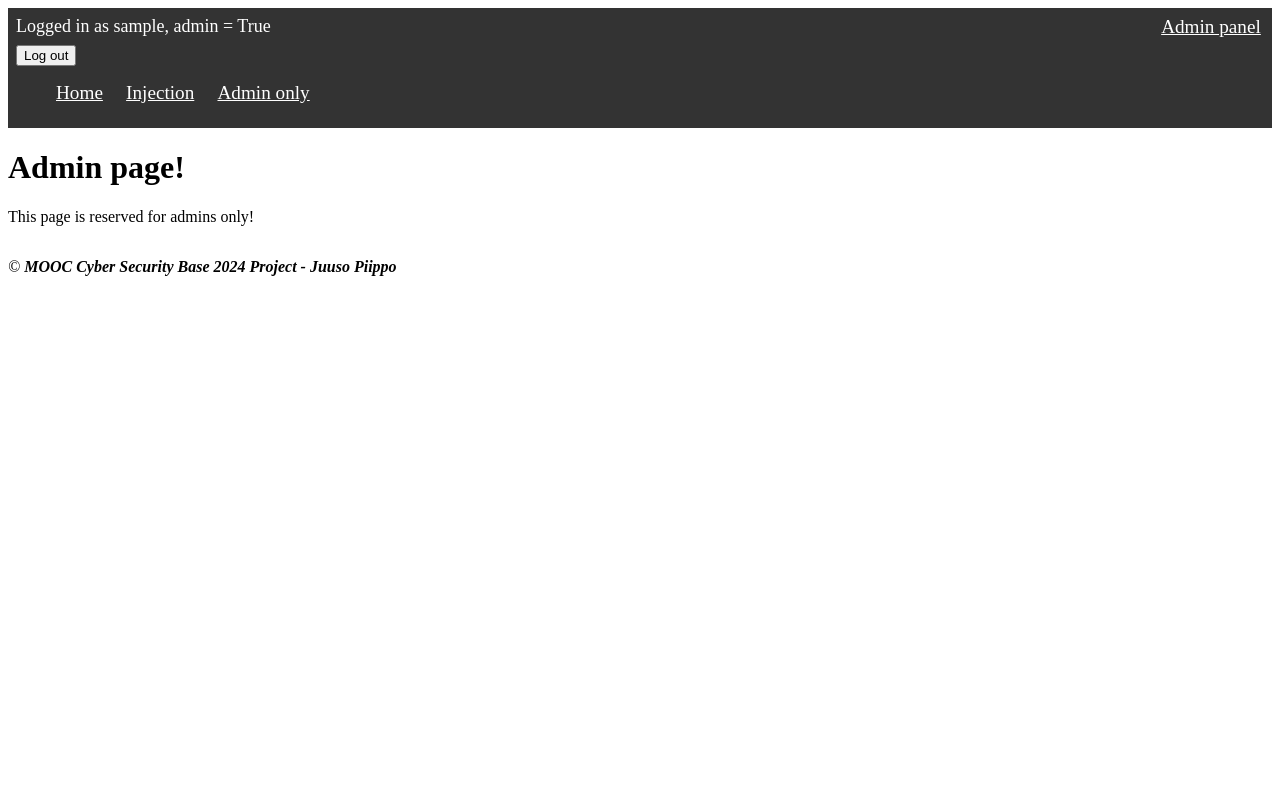
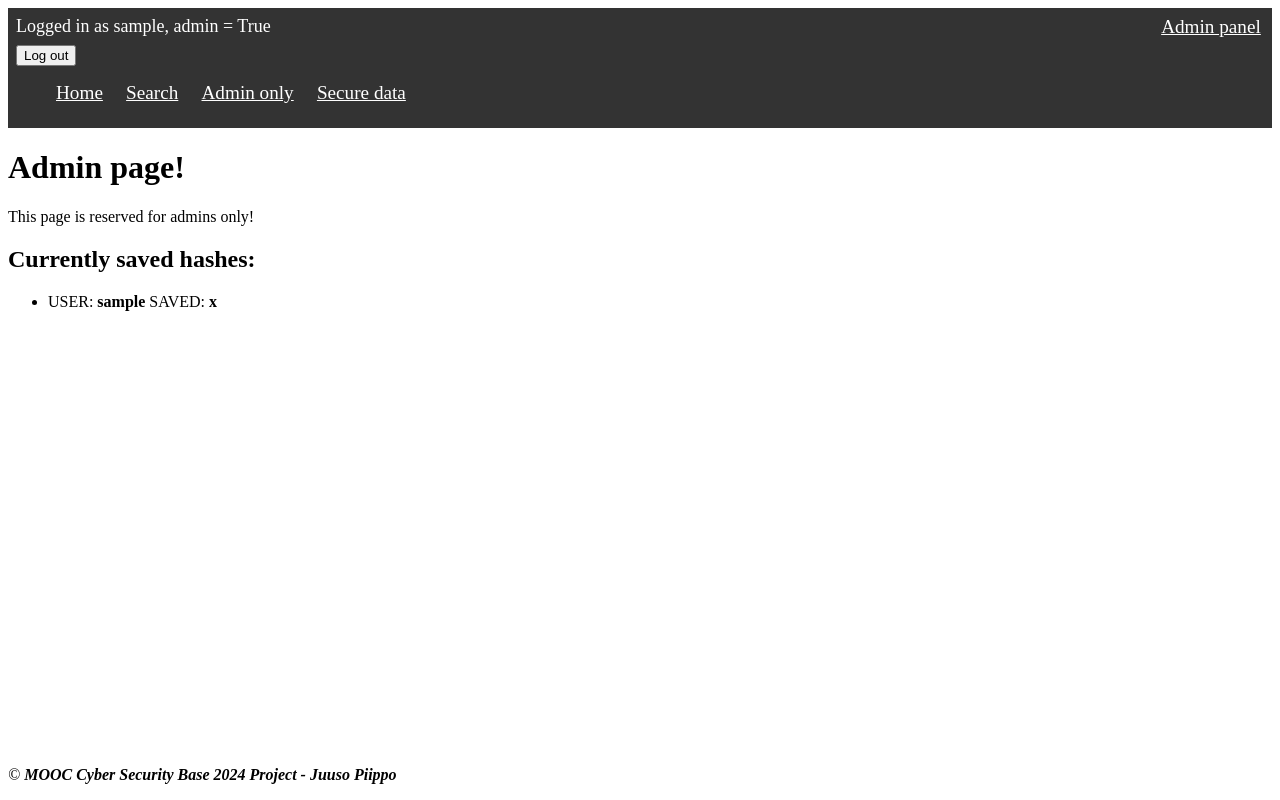
Before and after one commit to JuJuz1/MOOC_CSB2024, a Django app: page /admin_only/ in a window 1280 px wide. Run offline with Django 5.2, Linux system fonts and the light colour scheme; a user stored in the database is signed in; tables that the repository leaves empty hold one stand-in row (values such as "Sample post").

Commit message:
Cryptographic failures

```diff
--- /dev/null
+++ b/project/src/vulnerabilities/models.py
@@ -0,0 +1,5 @@
+from django.db import models
+
+class SecureData(models.Model):
+    user_name = models.CharField(max_length=50)
+    md5_hash = models.CharField(max_length=32, primary_key=True)
--- a/project/src/vulnerabilities/static/css/style.css
+++ b/project/src/vulnerabilities/static/css/style.css
@@ -26,6 +26,8 @@ header nav a {
 footer {
     font-style: italic;
     margin-top: 2em;
+    position: absolute;
+    bottom: 0;
 }
 
 #admin_panel {
--- a/project/src/vulnerabilities/templates/base.html
+++ b/project/src/vulnerabilities/templates/base.html
@@ -29,8 +29,9 @@ All other html files inherit from this -->
             {% endif %}
             <ul>
                 <li><a href="{% url 'home' %}">Home</a></li>
-                <li><a href="{% url 'injection' %}">Injection</a></li>
+                <li><a href="{% url 'search' %}">Search</a></li>
                 <li><a href="{% url 'admin_only' %}">Admin only</a></li>
+                <li><a href="{% url 'secure_data' %}">Secure data</a></li>
             </ul>
         </nav>
     </header>
--- a/project/src/vulnerabilities/templates/pages/admin_only.html
+++ b/project/src/vulnerabilities/templates/pages/admin_only.html
@@ -1,10 +1,21 @@
 {%extends "base.html" %}
 
 {% block title %}
-Home page
+Admin only page
 {% endblock %}
 
 {% block content %}
 <h1>Admin page!</h1>
 <p>This page is reserved for admins only!</p>
+{% if hashes %}
+    <h2>Currently saved hashes:</h2>
+    <ul>
+    {% for hash in hashes %}
+        <li>USER: <strong>{{hash.user_name}}</strong> SAVED: <strong>{{hash.md5_hash}}</strong></li>
+    {% endfor %}
+    </ul>
+{% endif %}
+{% if not user.is_staff %}
+    <strong>You are not an admin. If you are seeing this you have broken access!</strong>
+{% endif %}
 {% endblock %}
--- a/project/src/vulnerabilities/urls.py
+++ b/project/src/vulnerabilities/urls.py
@@ -1,10 +1,11 @@
 from django.urls import path
-from .views import homePageView, injectionPageView, adminPageView
+from .views import homePageView, searchPageView, adminPageView, secureDataPageView
 
 # Urls
 
 urlpatterns = [
     path('', homePageView, name='home'),
-    path('injection/', injectionPageView, name='injection'),
-    path('admin_only/', adminPageView, name='admin_only')
+    path('search/', searchPageView, name='search'),
+    path('admin_only/', adminPageView, name='admin_only'),
+    path('secure_data/', secureDataPageView, name='secure_data'),
 ]
--- a/project/src/vulnerabilities/utils.py
+++ b/project/src/vulnerabilities/utils.py
@@ -1,10 +1,23 @@
 import sqlite3
+import hashlib
+from django.contrib.auth.hashers import make_password
+from .models import SecureData
 
 # Utilities
 
-def access_database(request):
+# Gets all users with clients from the database
+def getUsersWithClients():
+    results = []
+    conn = sqlite3.connect('db.sqlite3')
+    cursor = conn.cursor()
+    response = cursor.execute("SELECT name FROM Clients").fetchall()
+    results = response
+    return results
+
+# Gets the client of a searched user
+def getClientOfUser(request):
     # Input value
-    query = request.GET.get('query', '')
+    query = request.POST.get('query', '')
     results = []
     if query:
         conn = sqlite3.connect('db.sqlite3')
@@ -16,9 +29,36 @@ def access_database(request):
         # ' UNION SELECT name FROM Users WHERE admin=1 --
         # Example injection to get the passwords of all admins:
         # ' UNION SELECT password FROM Users WHERE admin=1 --
-        response = cursor.execute(f"SELECT client FROM Clients WHERE name LIKE '{query}'").fetchall()
+        response = cursor.execute(f"SELECT client FROM Clients WHERE name LIKE '{query}' COLLATE NOCASE").fetchall()
         # FIX:
         # Using parameterized queries removes the potential of any SQL injection, sanitizing inputs?
-        #response = cursor.execute("SELECT client FROM Clients WHERE name LIKE ?", [query]).fetchall()
+        #response = cursor.execute("SELECT client FROM Clients WHERE name LIKE ? COLLATE NOCASE", [query]).fetchall()
         results = response
     return results
+
+# Hashes the input with MD5 and returns the result
+def hash_md5(request):
+    query = request.POST.get('query', '')
+    md5 = None
+    if query:
+        # FLAW: Cryptographic failures
+        # Hashing with MD5 is insecure! There are many tools on the internet
+        # specifically made to encrypt many hashers t. ex. https://crackstation.net/
+        # These hashes are shown in the admin only page
+        md5 = hashlib.md5(query.encode()).hexdigest()
+        # FIX:
+        # Using more secure hashing methods such as Django's built-in PBKDF2 algorithm
+        # This is recommended by Django
+        #md5 = make_password(query)
+        createSecureData(request.user.username, md5)
+    return md5
+
+# Creates and stores a SecureData object to the Django's db.sqlite3 (inside src folder)
+def createSecureData(name, hash):
+    secure_data = SecureData(user_name=name, md5_hash=hash)
+    secure_data.save()
+
+# Returns all the currently saved hashes
+def getHashes():
+    hashes = SecureData.objects.all()
+    return hashes
--- a/project/src/vulnerabilities/views.py
+++ b/project/src/vulnerabilities/views.py
@@ -1,23 +1,31 @@
 from django.shortcuts import render
 from django.contrib.auth.decorators import login_required
 from django.http import HttpResponseForbidden
-from .utils import access_database
+from .utils import getUsersWithClients, getClientOfUser, hash_md5, getHashes
 
 # Views
 
 def homePageView(request):
     return render(request, 'pages/home.html')
 
-def injectionPageView(request):
-    results = access_database(request)
-    return render(request, 'pages/injection.html', {'results': results})
+@login_required
+def searchPageView(request):
+    users = getUsersWithClients()
+    results = getClientOfUser(request)
+    return render(request, 'pages/search.html', {'users': users, 'results': results})
 
 @login_required
 def adminPageView(request):
+    hashes = getHashes()
     # FLAW: Broken access control
-    return render(request, 'pages/admin_only.html')
+    return render(request, 'pages/admin_only.html', {'hashes': hashes})
     # FIX:
     # Checking if the user is an admin (is_staff)
     #if not request.user.is_staff:
         #return HttpResponseForbidden("You are not an admin!")
     #return render(request, 'pages/admin_access.html')
+
+@login_required
+def secureDataPageView(request):
+    result = hash_md5(request)
+    return render(request, 'pages/secure_data.html', {'result': result})
```
Also changed, not shown: project/src/vulnerabilities/templates/pages/search.html (renamed from project/src/vulnerabilities/templates/pages/injection.html, +14 -3 lines), project/src/vulnerabilities/templates/pages/secure_data.html (added, +21 -0 lines), project/src/vulnerabilities/migrations/0001_initial.py (added), project/src/vulnerabilities/migrations/__init__.py (added).
